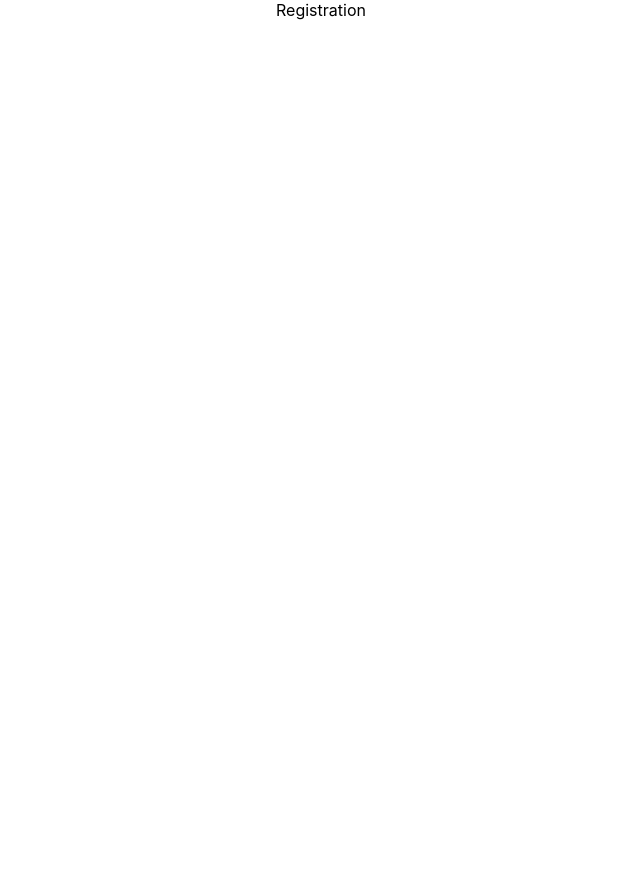
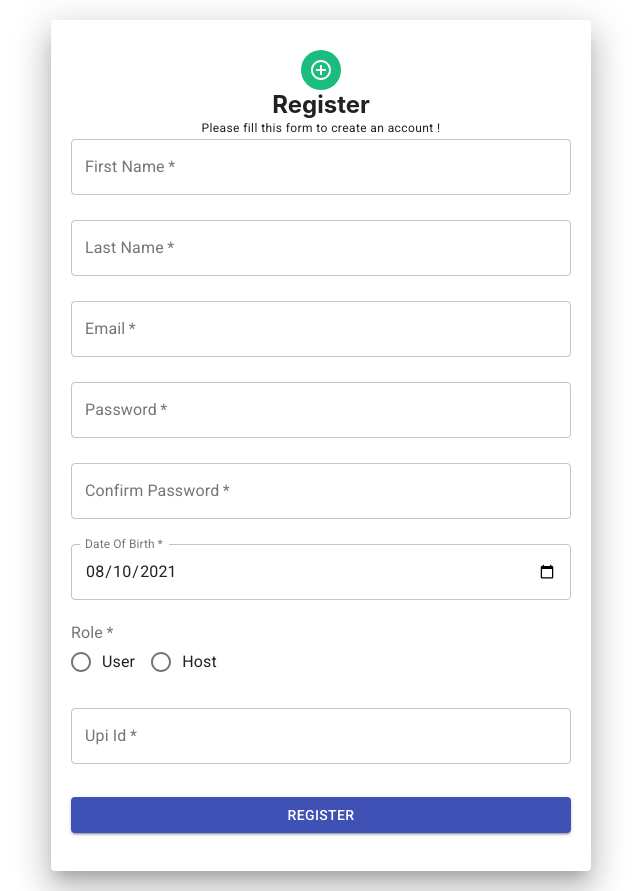
Before and after one commit to snehago/Rent4EventUI, a React (Create React App) app: page /user/register in a window 1280 px wide. Shown: the whole page, without its empty margins (319-960 px from the left). Before the commit the page ends 800 px from the top, so only its background shows below. Built offline with nearby package versions, Linux system fonts and the light colour scheme.

Commit message:
Designed Login And Register Page

```diff
--- a/package.json
+++ b/package.json
@@ -3,6 +3,8 @@
   "version": "0.1.0",
   "private": true,
   "dependencies": {
+    "@material-ui/core": "^4.12.3",
+    "@material-ui/icons": "^4.11.2",
     "@testing-library/jest-dom": "^5.14.1",
     "@testing-library/react": "^11.2.7",
     "@testing-library/user-event": "^12.8.3",
--- a/public/index.html
+++ b/public/index.html
@@ -25,6 +25,8 @@
       Learn how to configure a non-root public URL by running `npm run build`.
     -->
     <title>React App</title>
+
+    <link rel="stylesheet" href="https://fonts.googleapis.com/css?family=Roboto:300,400,500,700&display=swap" />
   </head>
   <body>
     <noscript>You need to enable JavaScript to run this app.</noscript>
--- a/src/App.scss
+++ b/src/App.scss
@@ -1,6 +1,6 @@
-.App {
-  text-align: center;
-}
+// .App {
+//   text-align: center;
+// }
 
 .App-logo {
   height: 40vmin;
--- a/src/Layouts/LoginPage.tsx
+++ b/src/Layouts/LoginPage.tsx
@@ -1,6 +1,104 @@
 import React from "react";
+import {
+  Avatar,
+  Button,
+  Checkbox,
+  FormControlLabel,
+  Grid,
+  Link,
+  Paper,
+  TextField,
+  Typography,
+} from "@material-ui/core";
+import LockOpenOutlinedIcon from "@material-ui/icons/LockOpenOutlined";
+import { useState } from "react";
+import { NavLink } from "react-router-dom";
 
 const LoginPage = () => {
-  return <div>Login</div>;
+  const paperStyle = {
+    padding: 20,
+    height: "70vh",
+    width: 280,
+    margin: "20px auto",
+  };
+  const avatarStyle = {
+    backgroundColor: "#1bbd7e",
+  };
+  const btnStyle = { margin: "8px 0" };
+
+  const [email, setEmail] = useState("");
+  const [password, setPassword] = useState("");
+
+  const emailHandler = (event: any) => {
+    setEmail(event.target.value)
+  };
+  const passwordHandler = (event: any) => {
+    setPassword(event.target.value)
+  };
+  const handleSubmit=()=>{
+    console.log("Email:"+email)
+    console.log("Password:"+password)
+  }
+  return (
+    <Grid>
+      <Paper elevation={10} style={paperStyle}>
+        <Grid style={{ display:'flex',flexDirection:"column",alignItems:'center' }} >
+          <Avatar style={avatarStyle}>
+            <LockOpenOutlinedIcon />
+          </Avatar>
+          <h2>Sign In</h2>
+        </Grid>
+        <TextField
+          value={email}
+          onChange={emailHandler}
+          label="Email"
+          placeholder="Enter Email"
+          variant="outlined"
+          fullWidth
+          required
+          style={{ marginBottom: "5%" }}
+        />
+        <TextField
+          value={password}
+          onChange={passwordHandler}
+          label="Password"
+          placeholder="Enter Password"
+          type="password"
+          variant="outlined"
+          fullWidth
+          required
+        />
+        <FormControlLabel
+          control={
+            <Checkbox
+              name="checkedb"
+              color="primary"
+            />
+          }
+          label="Remember Me"
+        />
+        <Button
+          type="submit"
+          fullWidth
+          color="primary"
+          style={btnStyle}
+          variant="contained"
+          onClick={handleSubmit}
+        >
+          Sign In
+        </Button>
+        <Typography>
+          <Link href="#">Forgot Password ?</Link>
+        </Typography>
+        <Typography>
+          {" "}
+          Do you have an account ?
+          <NavLink style={{textDecoration:"none"}}  exact to="/user/register/">
+            Register
+          </NavLink>
+        </Typography>
+      </Paper>
+    </Grid>
+  );
 };
 export default LoginPage;
--- a/src/Layouts/RegistrationPage.tsx
+++ b/src/Layouts/RegistrationPage.tsx
@@ -1,6 +1,154 @@
-import React from "react";
+import { Avatar, Button, Grid, Paper, TextField, Typography } from "@material-ui/core";
+import React, { useState } from "react";
+import AddCircleOutlineOutlinedIcon from "@material-ui/icons/AddCircleOutlineOutlined";
+import Radio from '@material-ui/core/Radio';
+import RadioGroup from '@material-ui/core/RadioGroup';
+import FormControlLabel from '@material-ui/core/FormControlLabel';
+import FormControl from '@material-ui/core/FormControl';
+import FormLabel from '@material-ui/core/FormLabel';
+const RegistrationPage = () => {
+  const paperStyle = {
+    padding: "30px 20px",
+    width: 500,
+    margin: "20px auto",
+  };
+  const headerStyle = {
+    margin: 0,
+  };
+  const avatarStyle = {
+    backgroundColor: "#1bbd7e",
+  };
+  const textFieldStyle = {
+    marginBottom: "5%",
+  };
+  const btnStyle = { margin: "8px 0" };
 
-const RegistrationPage = () => {
-  return <div>Registration</div>;
+
+  const [role,setRole]=useState('host')
+  return (
+    <Grid>
+      <Paper elevation={20} style={paperStyle}>
+        <Grid
+          style={{
+            display: "flex",
+            flexDirection: "column",
+            alignItems: "center",
+          }}
+        >
+          <Avatar style={avatarStyle}>
+            <AddCircleOutlineOutlinedIcon />
+          </Avatar>
+          <h2 style={headerStyle}>Register</h2>
+          <Typography variant="caption">
+            Please fill this form to create an account !
+          </Typography>
+        </Grid>
+
+        <form>
+          <TextField
+            style={textFieldStyle}
+            variant="outlined"
+            fullWidth
+            label="First Name"
+            placeholder="Enter your First name"
+            required
+          />
+          <TextField
+            style={textFieldStyle}
+            variant="outlined"
+            fullWidth
+            label="Last Name"
+            placeholder="Enter your Last name"
+            required
+          />
+          <TextField
+            style={textFieldStyle}
+            variant="outlined"
+            fullWidth
+            label="Email"
+            placeholder="Enter your Email Id"
+            required
+          />
+          <TextField
+            style={textFieldStyle}
+            variant="outlined"
+            fullWidth
+            type="password"
+            label="Password"
+            placeholder="Enter a Password"
+            required
+          />
+          <TextField
+            style={textFieldStyle}
+            variant="outlined"
+            fullWidth
+            type="password"
+            label="Confirm Password"
+            placeholder="Confirm your Password"
+            required
+          />
+          <TextField
+            variant="outlined"
+            fullWidth
+            style={textFieldStyle}
+            id="date"
+            label="Date Of Birth"
+            placeholder="Select your Date Of Birth"
+            type="date"
+            defaultValue="2021-08-10"
+            InputLabelProps={{
+              shrink: true,
+            }}
+            required
+          />
+
+          <FormControl component="fieldset" required style={textFieldStyle}>
+            <FormLabel component="legend">Role</FormLabel>
+            <RadioGroup
+              aria-label="role"
+              name="role1"
+              style={{display:"initial"}}
+              // value={value}
+              // onChange={handleChange}
+            >
+              <FormControlLabel
+                value="user"
+                control={<Radio />}
+                label="User"
+              />
+              <FormControlLabel value="host" control={<Radio />} label="Host" />
+
+            </RadioGroup>
+          </FormControl>
+
+          {
+            role==='host'
+            ?
+            <TextField
+            required
+            style={textFieldStyle}
+            variant="outlined"
+            fullWidth
+            label="Upi Id"
+            placeholder="Give your Upi Id"
+            />
+            :
+            null
+          }
+        </form>
+
+        <Button
+          type="submit"
+          fullWidth
+          color="primary"
+          style={btnStyle}
+          variant="contained"
+          // onClick={handleSubmit}
+        >
+          REGISTER
+        </Button>
+      </Paper>
+    </Grid>
+  );
 };
 export default RegistrationPage;
```
Also changed, not shown: 1 other file (tests, documents, lock files or other folders).
